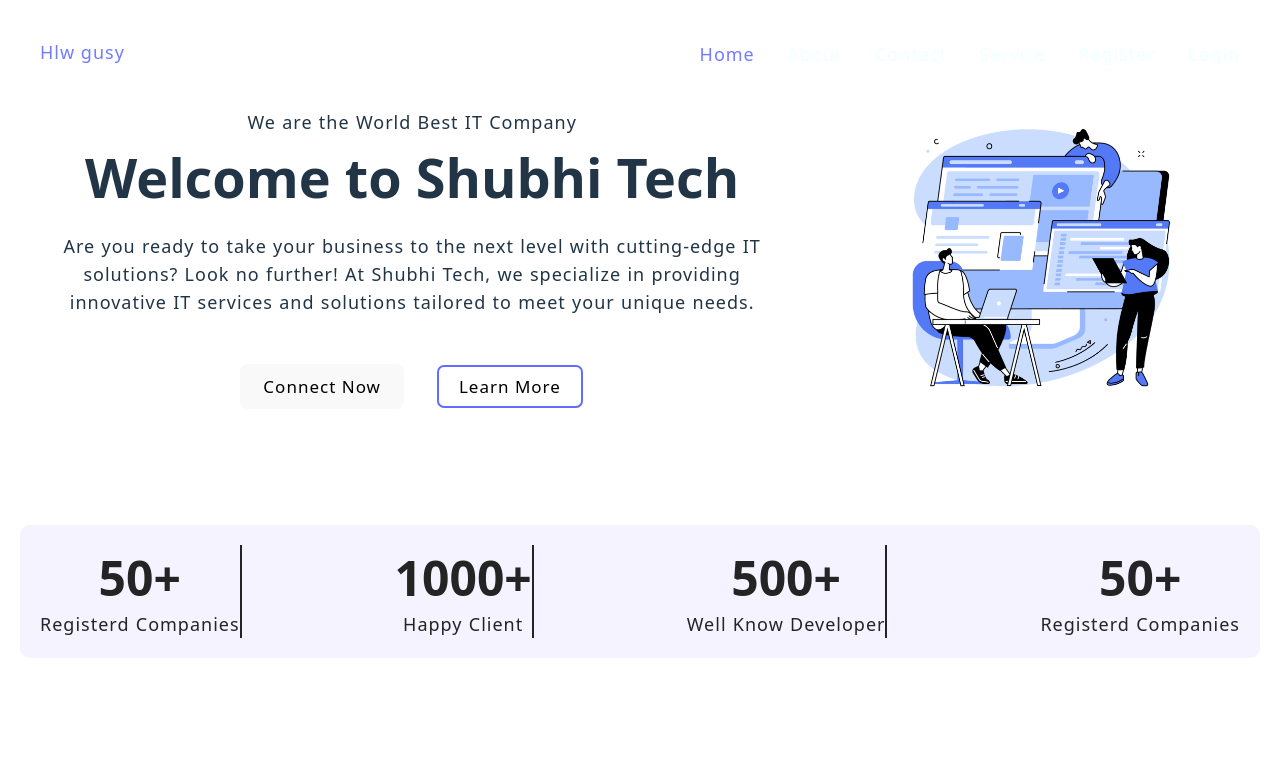
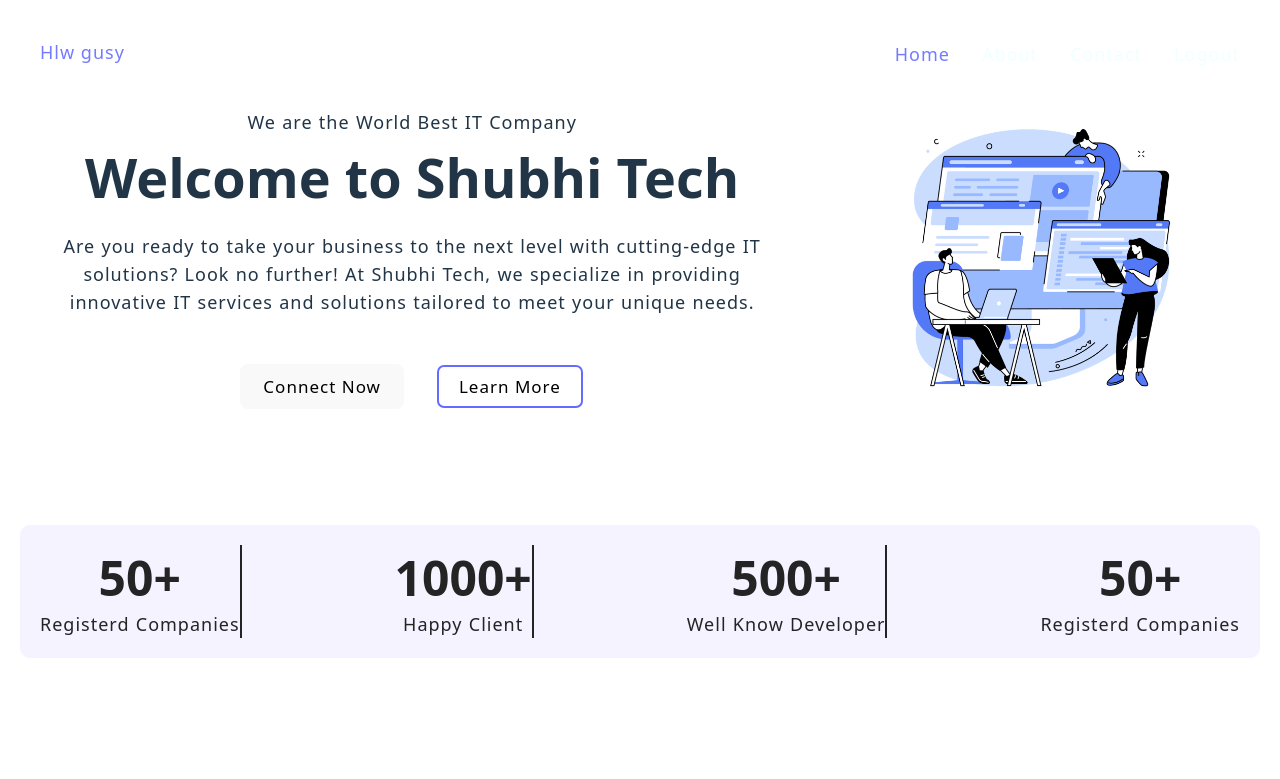
Before and after one commit to Shubhamsharma2002/FrontendMern, a React (Vite) app: page / in a window 1280 px wide. Shown: the top 779 px of the page. Built offline with nearby package versions, Linux system fonts and the light colour scheme; sample sign-in values are in the browser's storage.

Commit message:
navbar dyanmic is completde

```diff
--- a/Store/Auth.jsx
+++ b/Store/Auth.jsx
@@ -1,14 +1,21 @@
-import { useContext } from "react";
+import { useContext, useState } from "react";
 import { createContext } from "react";
 
 export const AuthContext = createContext();
 
 export const AuthProvider = ({children}) =>{
+    const [token , settoken] = useState(localStorage.getItem("token"));
     const storetokenInLs = (serverToken) =>{
          return  localStorage.setItem("token", serverToken);
     };
+
+    let islogedIn = !!token ;
+    const LogoutUser = () =>{
+        settoken("");
+        return localStorage.removeItem("token")
+    }
     return(
-        <AuthContext.Provider value = {{storetokenInLs}}>
+        <AuthContext.Provider value = {{islogedIn,storetokenInLs, LogoutUser}}>
         {children}
     </AuthContext.Provider>
     ) ;
--- a/src/App.jsx
+++ b/src/App.jsx
@@ -9,6 +9,7 @@ import Login from "./Pages/Login";
 import Nav from "./Components/Nav";
 import Fotter from "./Components/Fotter";
 import Error from "./Pages/Error";
+import Logout from "./Pages/Logout";
 function App() {
        return(
         <>
@@ -23,6 +24,7 @@ function App() {
         <Route path="/service" element ={<Service />}></Route>
         <Route path="/register" element ={<Register />}></Route>
         <Route path="/login" element ={<Login />}></Route>
+        <Route path="/logout" element ={<Logout />}></Route>
         <Route path="*" element={<Error/>}></Route>
        </Routes>
        <Fotter/>
--- a/src/Components/Nav.jsx
+++ b/src/Components/Nav.jsx
@@ -1,7 +1,9 @@
 import React from 'react'
 import { NavLink } from 'react-router-dom'
+import { useAuth } from '../../Store/Auth'
 import "./Css/Nav.css"
 function  Nav () {
+    const {islogedIn} = useAuth();
   return (
       <>
        <header>
@@ -22,15 +24,23 @@ function  Nav () {
                 <li>
                 <NavLink className="navlink" to="/contact">Contact</NavLink>
                 </li>
-                <li>
-                <NavLink className="navlink" to="/service" >Service</NavLink>
-                </li>
-                <li>
+                {islogedIn ? (
+                  <li>
+                  <NavLink className="navlink" to="/logout">Logout</NavLink>
+                  </li>
+                ):(
+                    <>
+                 <li>
                 <NavLink className="navlink" to="/register">Register</NavLink>
                 </li>
                 <li>
                 <NavLink className="navlink" to="/login">Login</NavLink>
                 </li>
+                    </>
+                )}
+
+
+
             </ul>
         </nav>
         </div>
--- /dev/null
+++ b/src/Pages/Logout.jsx
@@ -0,0 +1,13 @@
+import React, { useEffect } from 'react'
+import { Navigate } from 'react-router-dom';
+import { useAuth } from '../../Store/Auth';
+function Logout() {
+  const {LogoutUser} = useAuth();
+    useEffect(() =>{
+        LogoutUser();
+    },[LogoutUser])
+
+    return <Navigate to="/login" />
+}
+
+export default Logout
```
